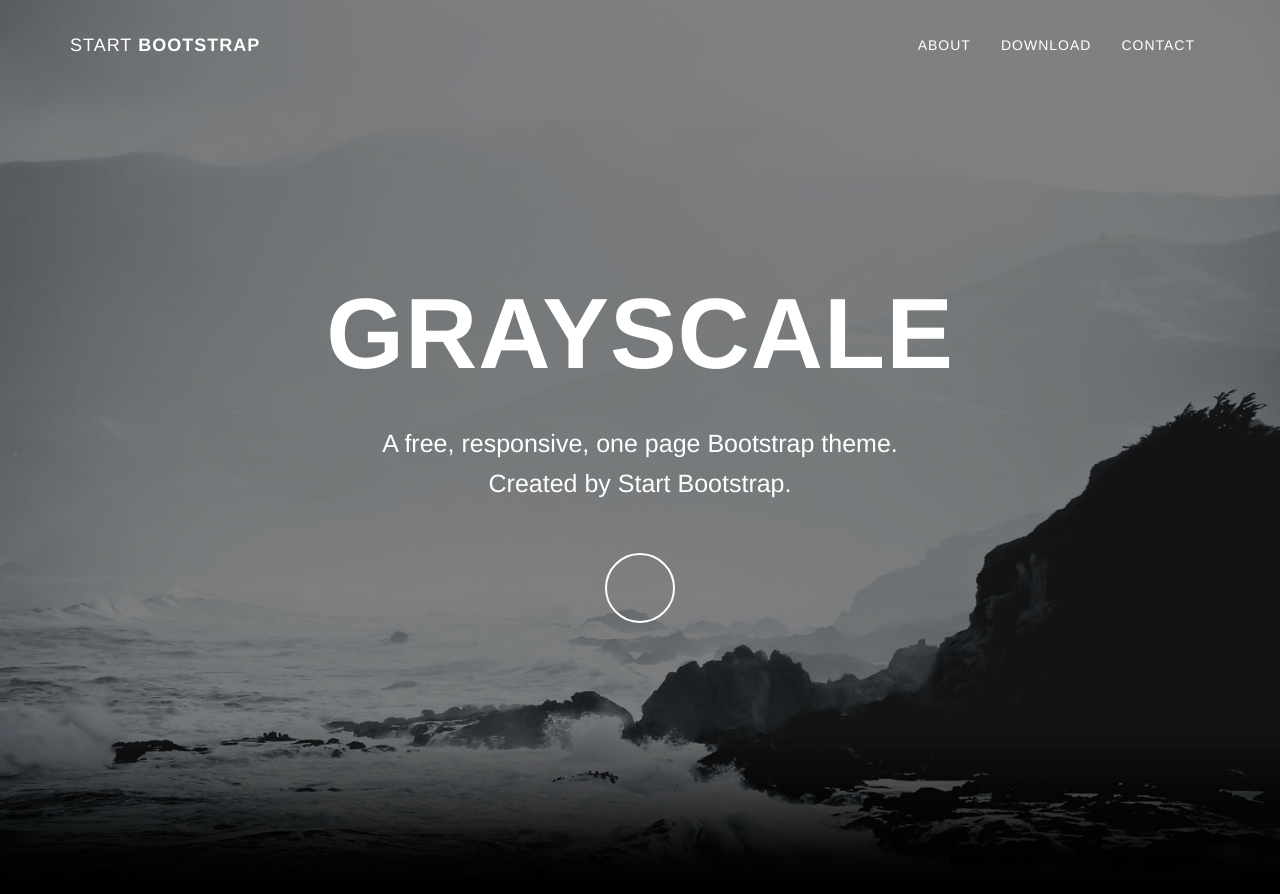
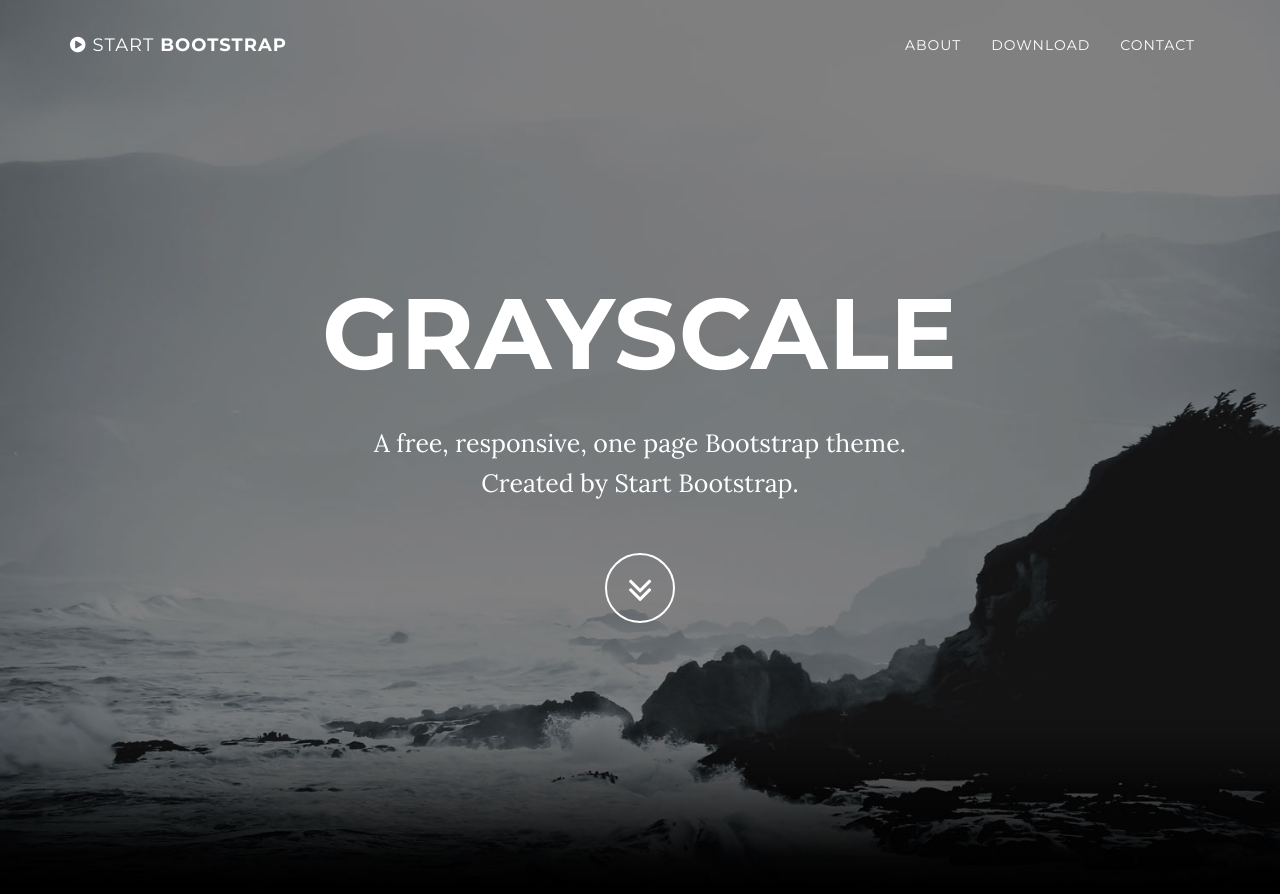
Before and after one commit to pedropinhal/ActingProfile, a Jekyll site: the page built from index.html, in a window 1280 px wide and 900 px high. Shown: the top 894 px of the window. Built offline with Jekyll 4.4.1, drawn with Linux system fonts in a browser that asks for light colours.

Commit message:
fixing css

```diff
--- a/_includes/head.html
+++ b/_includes/head.html
@@ -1,12 +1,24 @@
 <head>
-  <meta charset="utf-8">
-  <meta http-equiv="X-UA-Compatible" content="IE=edge">
-  <meta name="viewport" content="width=device-width, initial-scale=1">
+    <meta charset="utf-8">
+    <meta http-equiv="X-UA-Compatible" content="IE=edge">
+    <title>{% if page.title %}{{ page.title }}{% else %}{{ site.title }}{% endif %}</title>
+    <meta name="viewport" content="width=device-width">
+    <meta name="description" content="{{ site.description }}">
+    <link rel="canonical" href="{{ page.url | replace:'index.html','' | prepend: site.baseurl | prepend: site.url }}">
 
-  <title>{% if page.title %}{{ page.title }}{% else %}{{ site.title }}{% endif %}</title>
-  <meta name="description" content="{% if page.excerpt %}{{ page.excerpt | strip_html | strip_newlines | truncate: 160 }}{% else %}{{ site.description }}{% endif %}">
+    <!-- Custom CSS & Bootstrap Core CSS - Uses Bootswatch Flatly Theme: http://bootswatch.com/flatly/ -->
+    <link rel="stylesheet" href="{{ "/style.css" | prepend: site.baseurl }}">
 
-  <link rel="stylesheet" href="{{ "/style.css" | prepend: site.baseurl }}">
-  <link rel="canonical" href="{{ page.url | replace:'index.html','' | prepend: site.baseurl | prepend: site.url }}">
-  <link rel="alternate" type="application/rss+xml" title="{{ site.title }}" href="{{ "/feed.xml" | prepend: site.baseurl | prepend: site.url }}" />
+    <!-- Custom Fonts -->
+    <link rel="stylesheet" href="{{ "/css/font-awesome/css/font-awesome.min.css" | prepend: site.baseurl }}">
+    <link href="//fonts.googleapis.com/css?family=Lora:400,700,400italic,700italic" rel="stylesheet" type="text/css">
+    <link href="//fonts.googleapis.com/css?family=Montserrat:400,700" rel="stylesheet" type="text/css">
+
+    <!-- HTML5 Shim and Respond.js IE8 support of HTML5 elements and media queries -->
+    <!-- WARNING: Respond.js doesn't work if you view the page via file:// -->
+    <!--[if lt IE 9]>
+        <script src="https://oss.maxcdn.com/libs/html5shiv/3.7.0/html5shiv.js"></script>
+        <script src="https://oss.maxcdn.com/libs/respond.js/1.4.2/respond.min.js"></script>
+    <![endif]-->
+
 </head>
```
